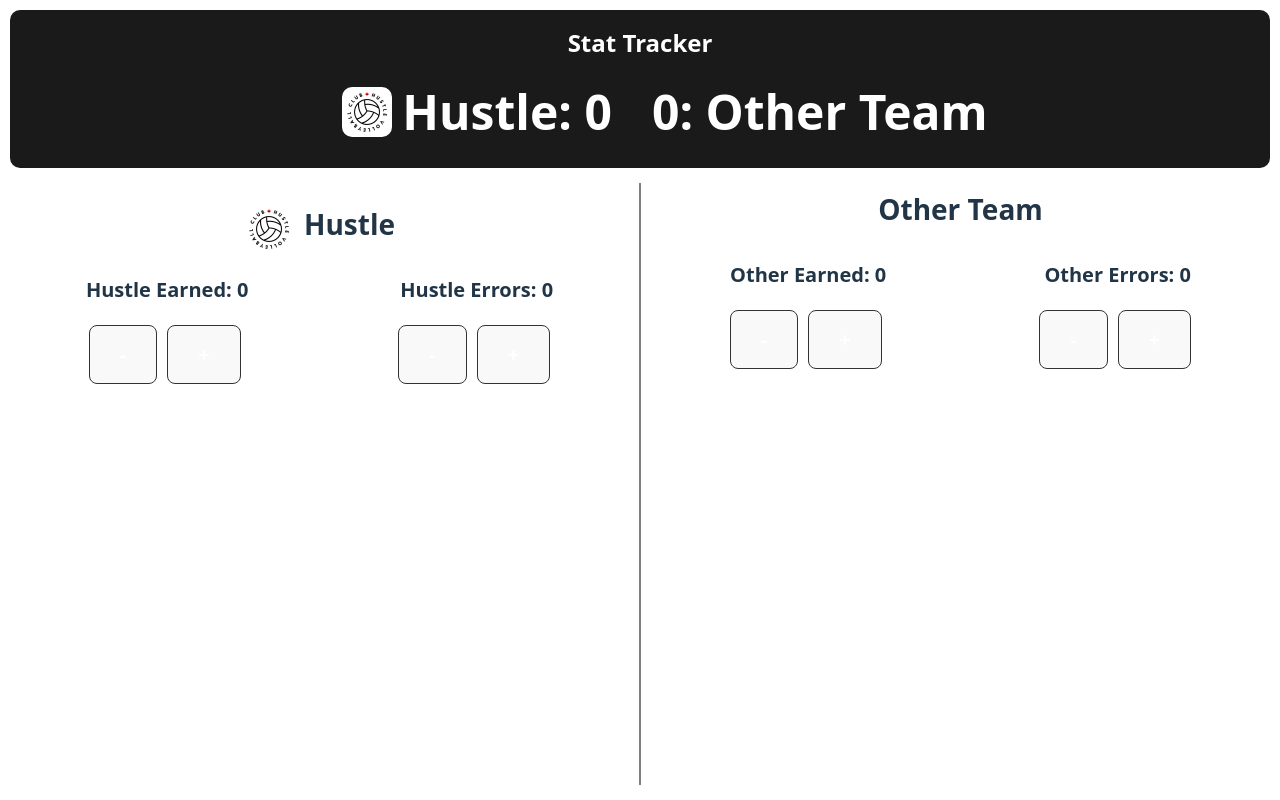
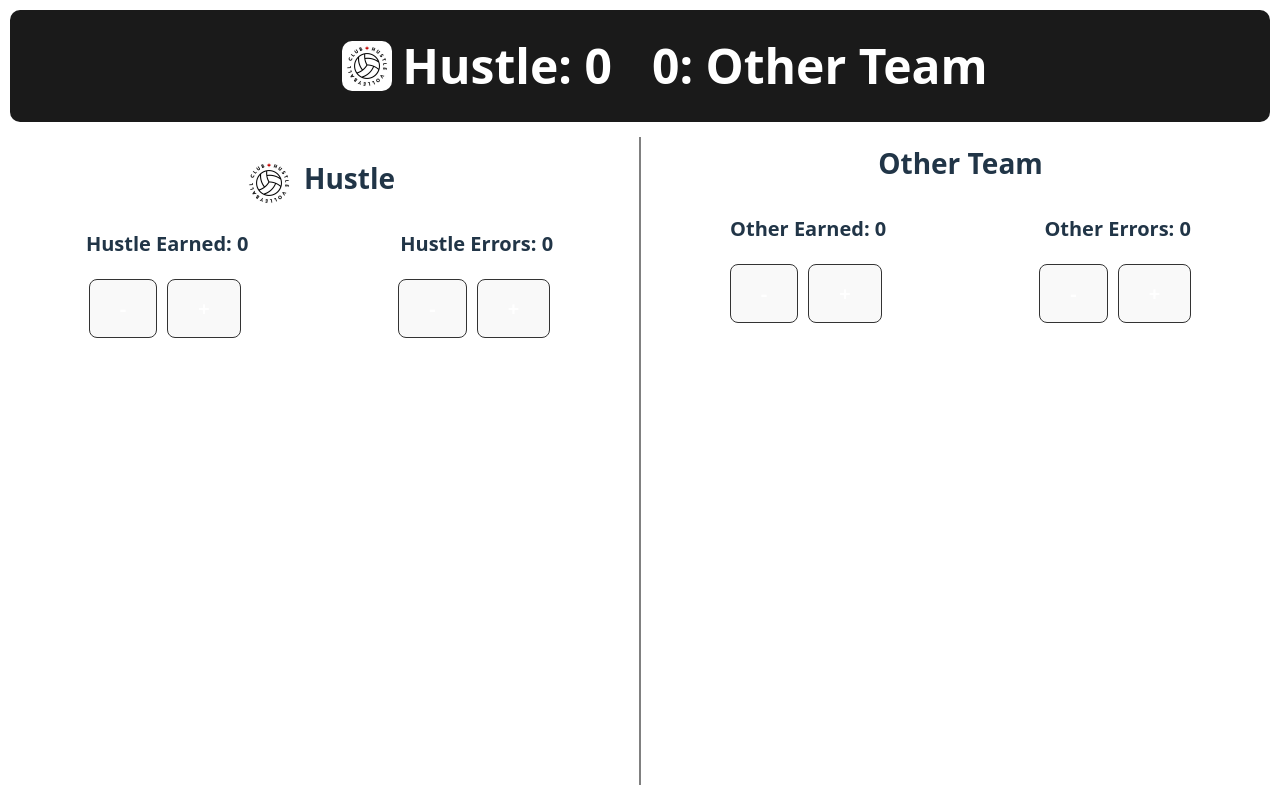
Before and after one commit to jrosario0225/volleyball-tracker, a React (Vite) app: page / in a window 1280 px wide. Built offline with nearby package versions, Linux system fonts and the light colour scheme.

Commit message:
removed stat-tracker title

```diff
--- a/src/App.jsx
+++ b/src/App.jsx
@@ -58,7 +58,6 @@ function App() {
 
       {/* Scoreboard at top */}
       <div className="scoreboard">
-        <h1> Stat Tracker </h1>
         <div className="scores">
           <div className="team-score">
             <img src="/hustle-logo.jpeg" alt="Hustle logo" className="team-logo" />
```
